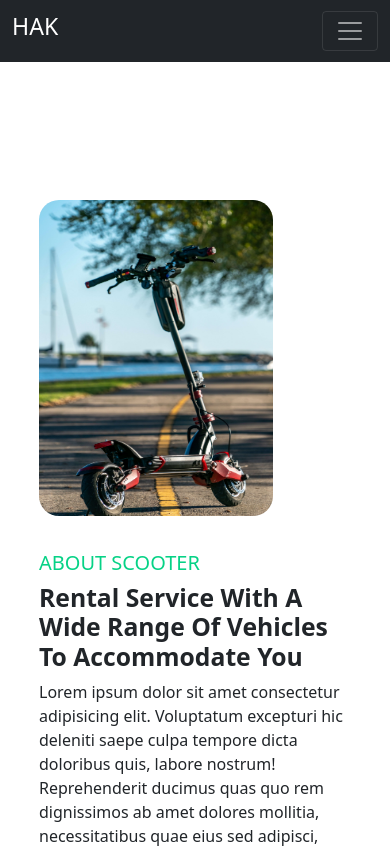
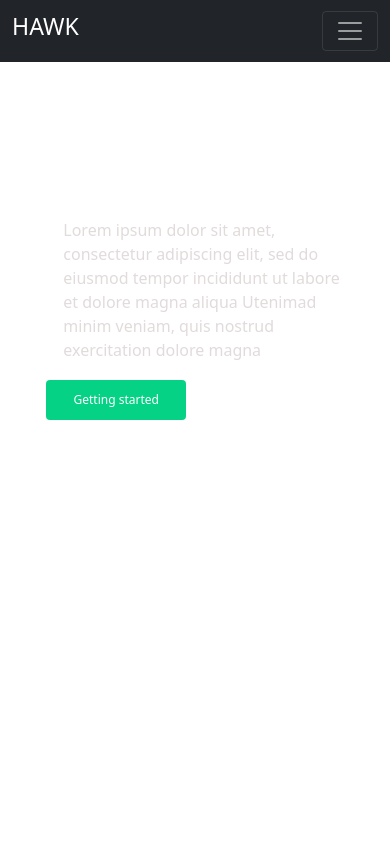
Before and after one commit to parvezaman/hawk-e-scooter-front-end, a React (Create React App) app: page / in a window 390 px wide. Shown: the top 848 px of the page. Built offline with nearby package versions, Linux system fonts and the light colour scheme.

Commit message:
Hader section and banckground video added

```diff
--- a/package.json
+++ b/package.json
@@ -9,10 +9,12 @@
     "@testing-library/jest-dom": "^5.16.2",
     "@testing-library/react": "^12.1.3",
     "@testing-library/user-event": "^13.5.0",
+    "aos": "^2.3.4",
     "bootstrap": "^5.1.3",
     "react": "^17.0.2",
     "react-bootstrap": "^2.1.2",
     "react-dom": "^17.0.2",
+    "react-player": "^2.9.0",
     "react-router-dom": "^6.2.1",
     "react-scripts": "5.0.0",
     "web-vitals": "^2.1.4"
--- /dev/null
+++ b/src/Pages/Home/Header/Header.css
@@ -0,0 +1,104 @@
+.main-herder {
+  margin-top: 80px;
+}
+.main-div {
+  position: relative;
+  opacity: 0.7;
+}
+.headerMian {
+  position: absolute;
+  top: 0;
+  left: 0;
+  margin-top: 15%;
+  opacity: 1;
+  z-index: 1;
+}
+.headerMian img {
+  width: 30%;
+  margin-top: -40px;
+  margin-left: 15%;
+}
+.main-div2 h3 {
+  color: white;
+  font-weight: 700;
+  font-size: 50px;
+  padding-left: 15%;
+}
+.documents {
+  color: white;
+  padding-left: 15%;
+  margin-top: 20px;
+}
+
+.btnVariable1 {
+  margin-top: 50px;
+  width: 200px;
+  background-color: #06d286;
+  color: white;
+  font-weight: 700;
+  padding: 10px 20px;
+  margin-left: 15%;
+}
+
+@media only screen and (max-width: 600px) {
+  .main-div2 {
+    margin-top: 25%;
+    font-size: 25px;
+  }
+  .headerMian img {
+    display: none;
+  }
+  .btnVariable1 {
+    margin-top: 2px;
+    font-size: 12px;
+    width: 140px;
+    background-color: #06d286;
+    color: white;
+    font-weight: 500;
+    padding: 10px 20px;
+    margin-left: 10%;
+  }
+  .main-div2 h3 {
+    font-size: 20px;
+    font-weight: 500;
+  }
+  .documents {
+    font-size: 16px;
+    color: rgb(226, 219, 219);
+  }
+  .main-herder {
+    margin-top: 70px;
+  }
+}
+@media screen and (max-width: 992px) and (min-width: 601px) {
+  .main-div2 {
+    margin-top: 20%;
+    font-size: 30px;
+  }
+
+  .headerMian img {
+    width: 50%;
+    margin-top: 43%;
+  }
+  .btnVariable1 {
+    margin-top: 2px;
+    font-size: 12px;
+    width: 140px;
+    background-color: #06d286;
+    color: white;
+    font-weight: 500;
+    padding: 10px 20px;
+    margin-left: 10%;
+  }
+  .main-div2 h3 {
+    font-size: 25px;
+    font-weight: 500;
+  }
+  .documents {
+    font-size: 16px;
+    color: rgb(226, 219, 219);
+  }
+  .main-herder {
+    margin-top: 70px;
+  }
+}
--- /dev/null
+++ b/src/Pages/Home/Header/Header.js
@@ -0,0 +1,52 @@
+import React, { useEffect } from "react";
+import "./Header.css";
+import ReactPlayer from "react-player";
+import mobileImage from "../../../Images/app-2.png";
+import AOS from "aos";
+import "aos/dist/aos.css";
+
+const Header = () => {
+  useEffect(() => {
+    AOS.init();
+    // AOS.refresh();
+  }, []);
+  return (
+    <div className="row  main-herder">
+      <div className="col-lg-12 col-md-12 col-sm-12 main-div">
+        <ReactPlayer
+          playing
+          muted
+          loop
+          height="80vh"
+          width="100vw"
+          url="https://youtu.be/3p6gKNJuJP0"
+        ></ReactPlayer>
+      </div>
+      {/* opacity */}
+      <div className=" row headerMian">
+        <div className="col-lg-6 col-md-6 col-sm-12 main-div2">
+          <h3>
+            Start Your Ride <br /> With Scootie
+          </h3>
+          <p className="documents">
+            Lorem ipsum dolor sit amet, consectetur adipiscing elit, sed do
+            eiusmod tempor incididunt ut labore et dolore magna aliqua Utenimad
+            minim veniam, quis nostrud exercitation dolore magna
+          </p>
+          <button
+            className="btn btnVariable1"
+            data-aos="fade-up"
+            data-aos-duration="1000"
+          >
+            Getting started
+          </button>
+        </div>
+        <div className="col-lg-6 col-md-6 col-sm-12">
+          <img src={mobileImage} alt="" />
+        </div>
+      </div>
+    </div>
+  );
+};
+
+export default Header;
--- a/src/Pages/Home/Home/AboutUs/AboutUs.css
+++ b/src/Pages/Home/Home/AboutUs/AboutUs.css
@@ -21,7 +21,7 @@
 .descriptionSetion h2 {
   font-weight: 700;
 }
-.descriptionSetion button {
+.descriptionSetion .btnVariable {
   margin-top: 50px;
   width: 200px;
   background-color: #06d286;
@@ -29,6 +29,6 @@
   font-weight: 700;
   padding: 10px 20px;
 }
-.descriptionSetion button:hover {
+.descriptionSetion .btnVariable:hover {
   background-color: #08f8a0;
 }
--- a/src/Pages/Home/Home/AboutUs/AboutUs.js
+++ b/src/Pages/Home/Home/AboutUs/AboutUs.js
@@ -1,17 +1,31 @@
-import React from "react";
+import React, { useEffect } from "react";
 import images from "../../../../Images/varla-scooter-5TBmYzZyBJY-unsplash.jpg";
 import "./AboutUs.css";
+import AOS from "aos";
+import "aos/dist/aos.css";
 
 const AboutUs = () => {
+  useEffect(() => {
+    AOS.init();
+    // AOS.refresh();
+  }, []);
   return (
     <div className="MainAbout">
       <div className="row">
         <div className="imgAbout col-lg-6 col-md-6 col-sm-12">
-          <img className="w-75 " src={images} alt="" />
+          <img
+            data-aos="fade-right"
+            data-aos-duration="3000"
+            className="w-75 "
+            src={images}
+            alt=""
+          />
         </div>
 
         <div className="descriptionSetion col-lg-6 col-md-6 col-sm-12">
-          <h5>ABOUT SCOOTER</h5>
+          <h5 data-aos="fade-left" data-aos-duration="3000">
+            ABOUT SCOOTER
+          </h5>
           <h2>
             Rental Service With A Wide Range Of Vehicles To Accommodate You
           </h2>
@@ -23,7 +37,13 @@ const AboutUs = () => {
             maiores odit at delectus dolorum assumenda harum earum? Eum laborum
             porro repellat labore culpa quis.
           </p>
-          <button className="btn ">More About Us </button>
+          <button
+            data-aos="fade-up"
+            data-aos-duration="1000"
+            className="btn btnVariable "
+          >
+            More About Us{" "}
+          </button>
         </div>
       </div>
     </div>
--- a/src/Pages/Home/Home/Home.js
+++ b/src/Pages/Home/Home/Home.js
@@ -1,5 +1,6 @@
 import React from "react";
 import Users from "../../Users/Users";
+import Header from "../Header/Header";
 import Navigaton from "../Navigation/Navigation";
 import AboutUs from "./AboutUs/AboutUs";
 
@@ -7,6 +8,7 @@ const Home = () => {
   return (
     <div>
       <Navigaton></Navigaton>
+      <Header></Header>
       <AboutUs></AboutUs>
     </div>
   );
--- a/src/Pages/Home/Navigation/Navigation.js
+++ b/src/Pages/Home/Navigation/Navigation.js
@@ -9,13 +9,13 @@ const Navigaton = () => {
       <Navbar collapseOnSelect expand="lg" fixed="top" bg="dark" variant="dark">
         <Container>
           <Navbar.Brand href="#home">
-            <h3 className="title ">HAK</h3>
+            <h3 className="title ">HAWK</h3>
           </Navbar.Brand>
           <Navbar.Toggle aria-controls="responsive-navbar-nav" />
           <Navbar.Collapse id="responsive-navbar-nav">
             <Nav className="me-auto"></Nav>
             <Nav>
-              <Link className="navStyle" to="/">
+              <Link className="navStyle" to="/users">
                 Dashbord
               </Link>
             </Nav>
```
Also changed, not shown: src/Images/app-2.png (added), 1 other file (tests, documents, lock files or other folders).
